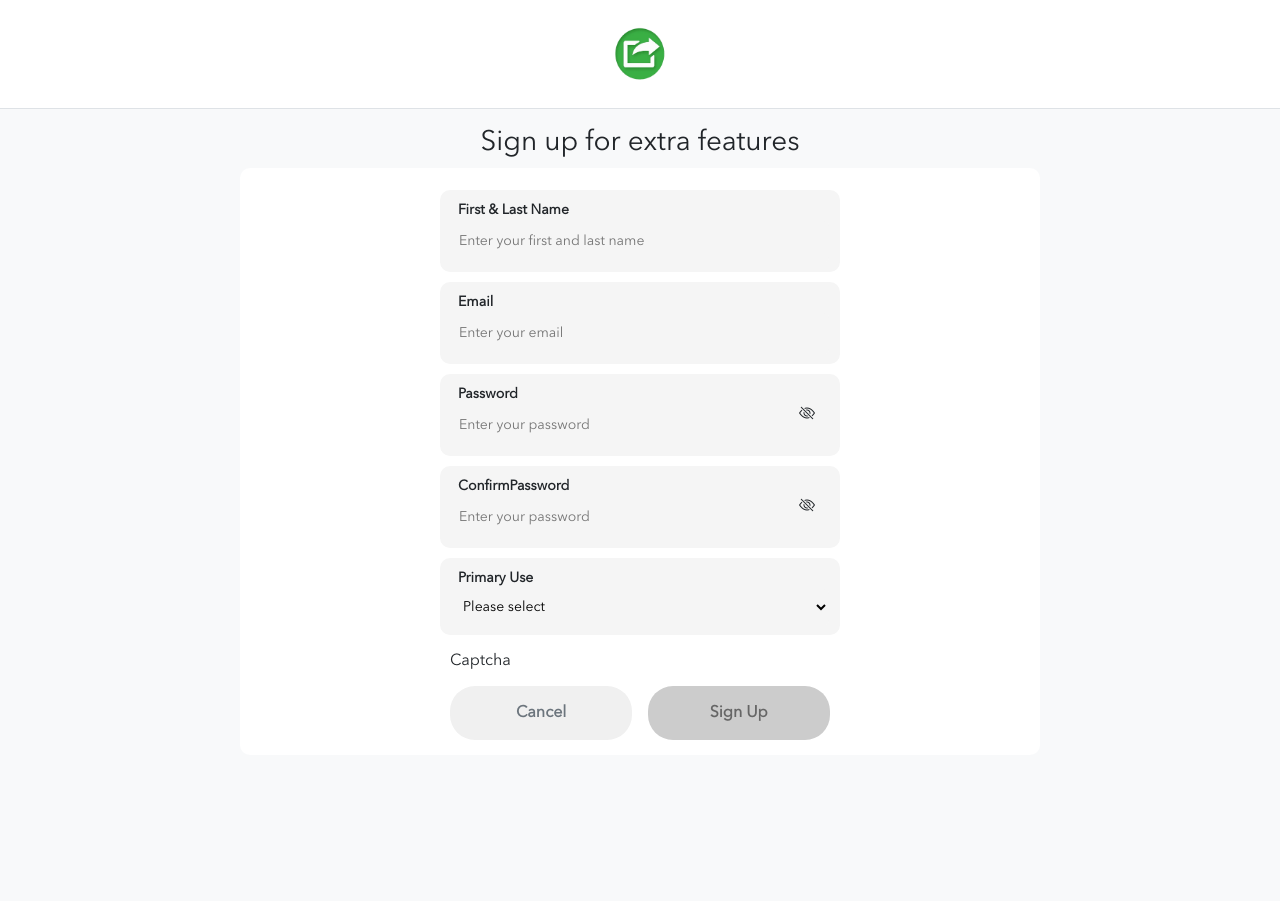
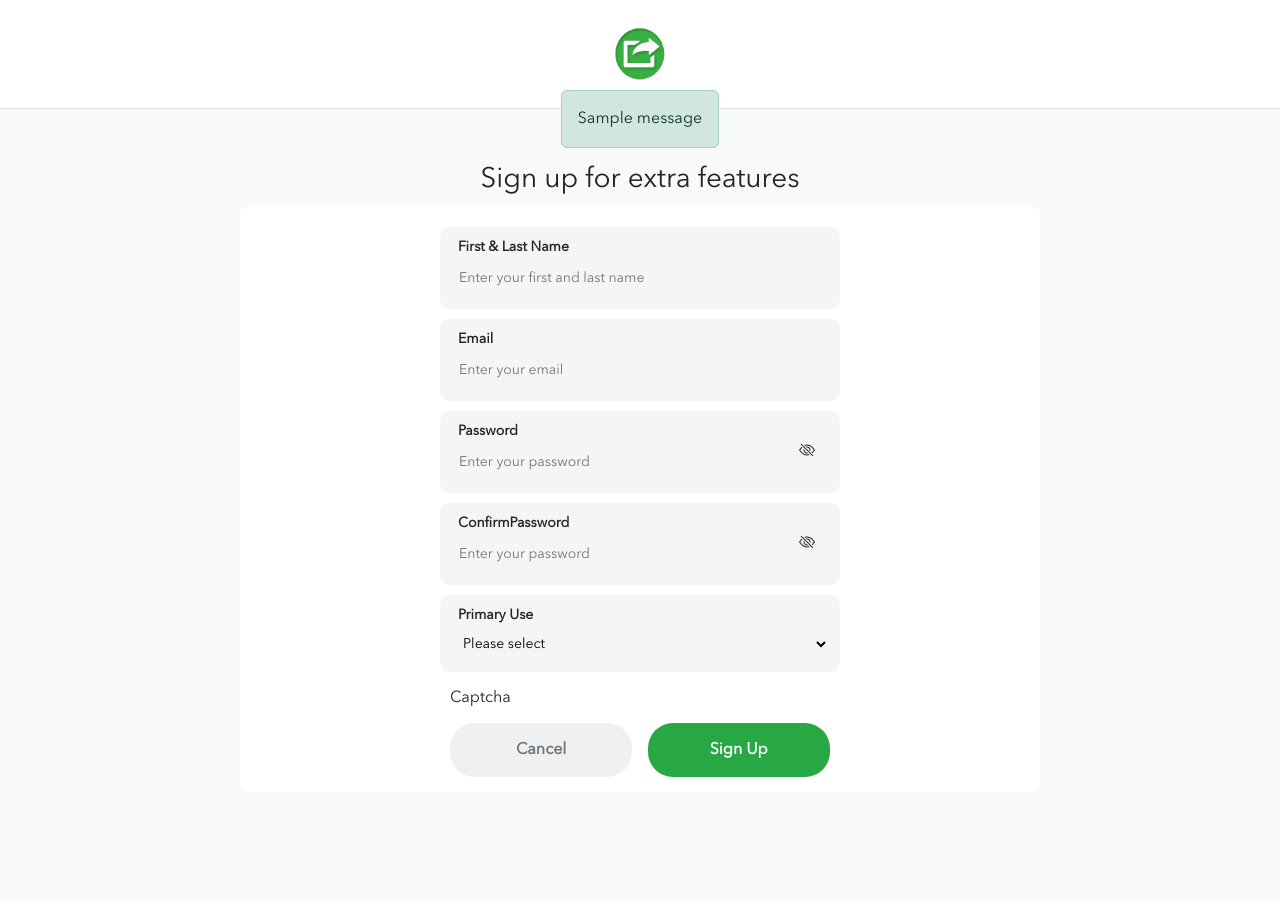
Before and after one commit to ay0x/Share-it, a Django app: page /signup/ in a window 1280 px wide. Run offline with Django 5.2, Linux system fonts and the light colour scheme; tables that the repository leaves empty hold one stand-in row (values such as "Sample post"); one stand-in notice (Sample message) is shown; some libraries are stand-ins or nearby versions.

Commit message:
feat: Add message alert tag
Added pop up message alert

```diff
--- a/templates/pages/signup.html
+++ b/templates/pages/signup.html
@@ -10,10 +10,8 @@
         <link rel="stylesheet" href="https://cdn.jsdelivr.net/npm/bootstrap-icons@1.11.3/font/bootstrap-icons.min.css">
         <link rel="stylesheet" href="{% static 'bootstrap-5.3.3-dist/css/bootstrap.min.css' %}">
         <script src="https://cdn.jsdelivr.net/npm/bootstrap@5.0.2/dist/js/bootstrap.bundle.min.js" defer integrity="sha384-MrcW6ZMFYlzcLA8Nl+NtUVF0sA7MsXsP1UyJoMp4YLEuNSfAP+JcXn/tWtIaxVXM" crossorigin="anonymous"></script>
-
         <!-- Custom CSS -->
         <link rel="stylesheet" href="{% static 'css/signup.css' %}">
-
         <title>ShareIt | Sign Up</title>
     </head>
     <body class="main-body d-flex flex-column min-vh-100 bg-light">
@@ -23,38 +21,46 @@
                     <div class="col d-flex justify-content-center">
                         <img src="{% static 'images/logo.png' %}" height="60" width="60" alt="ShareIt Logo">
                     </div>
-
                 </div>
             </div>
-
         </div>
         <main>
-
-      <div class="signup-header"><h3>Sign up for extra features</h3></div>
+			{% if messages %}
+			<div class="messages">
+				{% for message in messages %}
+				<div class="alert alert-{{ message.tags }}">{{ message }}</div>
+				{% endfor %}
+			</div>
+			{% endif %}
+			<div class="signup-header">
+                <h3>Sign up for extra features</h3>
+            </div>
             <div class="login-container">
-		<form method="POST" novalidate>
-			{% csrf_token %}
-        <div class="input-group">
+                <form method="POST" novalidate> {% csrf_token %} <div class="input-group">
 					<label for="fullname">First & Last Name</label>
 					<input type="text" id="fullname" name="full_name" placeholder="Enter your first and last name">
 				</div>
 				<div class="input-group">
 					<label for="email">Email</label>
-            <input type="email" id="email" name="email"  placeholder="Enter your email">
+					<input type="email" id="email" name="email" placeholder="Enter your email">
 				</div>
 				<div class="input-group">
 					<label for="password">Password</label>
-            <input type="password" id="password" name="password"  placeholder="Enter your password">
-            <span class="password-toggle"><i class="bi bi-eye-slash" id="eye"></i></span>
+					<input type="password" id="password" name="password" placeholder="Enter your password">
+					<span class="password-toggle">
+						<i class="bi bi-eye-slash" id="eye"></i>
+					</span>
 				</div>
 				<div class="input-group">
 					<label for="password">ConfirmPassword</label>
-            <input type="password" id="confirm-password" name="confirm_password"  placeholder="Enter your password">
-            <span class="password-toggle1"><i class="bi bi-eye-slash" id="eye1"></i></span>
+					<input type="password" id="confirm-password" name="confirm_password" placeholder="Enter your password">
+					<span class="password-toggle1">
+						<i class="bi bi-eye-slash" id="eye1"></i>
+					</span>
 				</div>
 				<div class="input-group">
 					<label for="primary-use">Primary Use</label>
-          <select id="primary-use" name="primary_use" >
+					<select id="primary-use" name="primary_use">
 						<option value="" disabled selected>Please select</option>
 						<option value="personal">Personal</option>
 						<option value="business">Business</option>
@@ -62,8 +68,9 @@
 				</div>
 				<div class="captcha">Captcha</div>
 				<div class="buttons">
-            <button class="cancel">Cancel</button>
-            <button class="signup" id="loginButton" disabled>Sign Up</button>
+					{% comment %} <a href="{% url 'upload_file' %}"><button id="cancel" class="cancel" type="button">Cancel</button></a> {% endcomment %}
+					<button id="cancel" class="cancel" type="button">Cancel</button>
+					<button class="signup" id="signupButton" disabled>Sign Up</button>
 				</div>
                 </form>
             </div>
```
Lines whose indentation alone changed are shown as unchanged.
